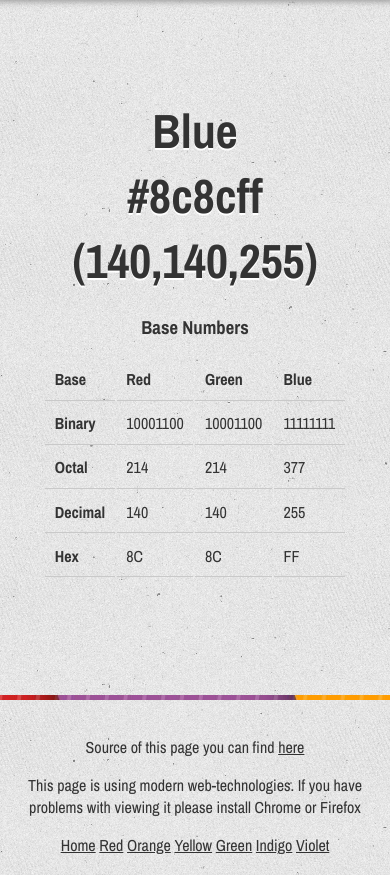
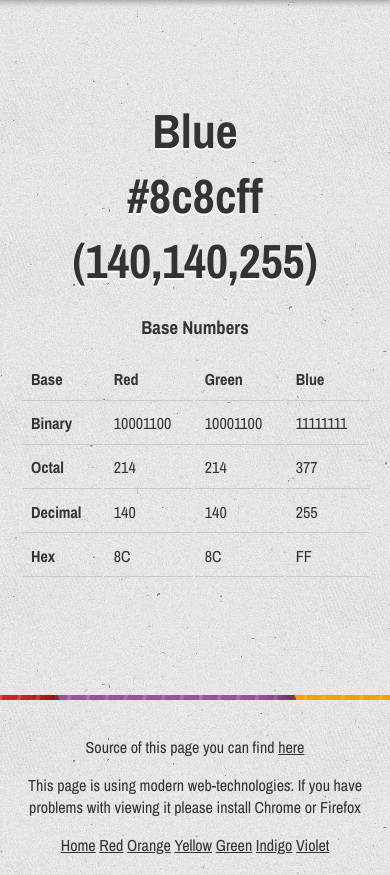
Before and after one commit to yozhikvtumane/cs50homepage, a plain HTML site: page blue.html in a window 390 px wide. Shown: the part 727-1602 px from the top of the page. Drawn offline with nearby package versions, Linux system fonts and the light colour scheme.

Commit message:
Upd css media

```diff
--- a/styles/style.scss
+++ b/styles/style.scss
@@ -120,7 +120,6 @@ header {
 		color: #333;
 		text-shadow: 0px 2px 0px $white;
 	}
-}
 
 	table {
 		max-width: 70%;
@@ -140,7 +139,7 @@ table {
 
 	}
 
-
+}
 
 .devider {
 	width: 100%;
@@ -195,4 +194,10 @@ footer {
 			font-size: 4em;
 		}
 	}
+	.main {
+		table {
+			min-width: 90%;
 		}
+
+	}
+}
```
Also changed, not shown: styles/style.css. Lines whose indentation alone changed are shown as unchanged.
